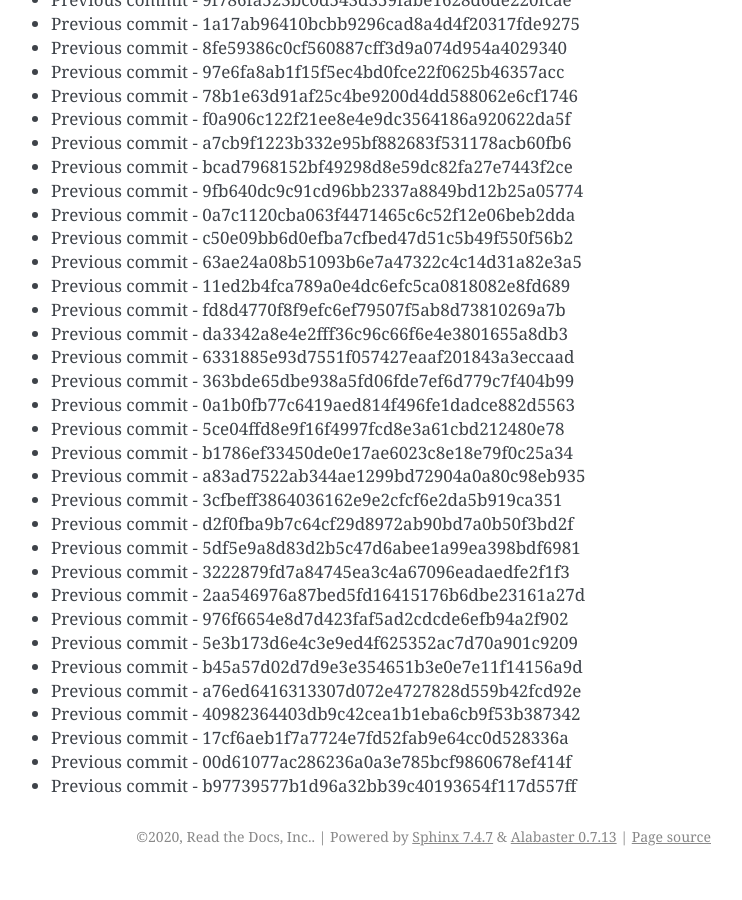
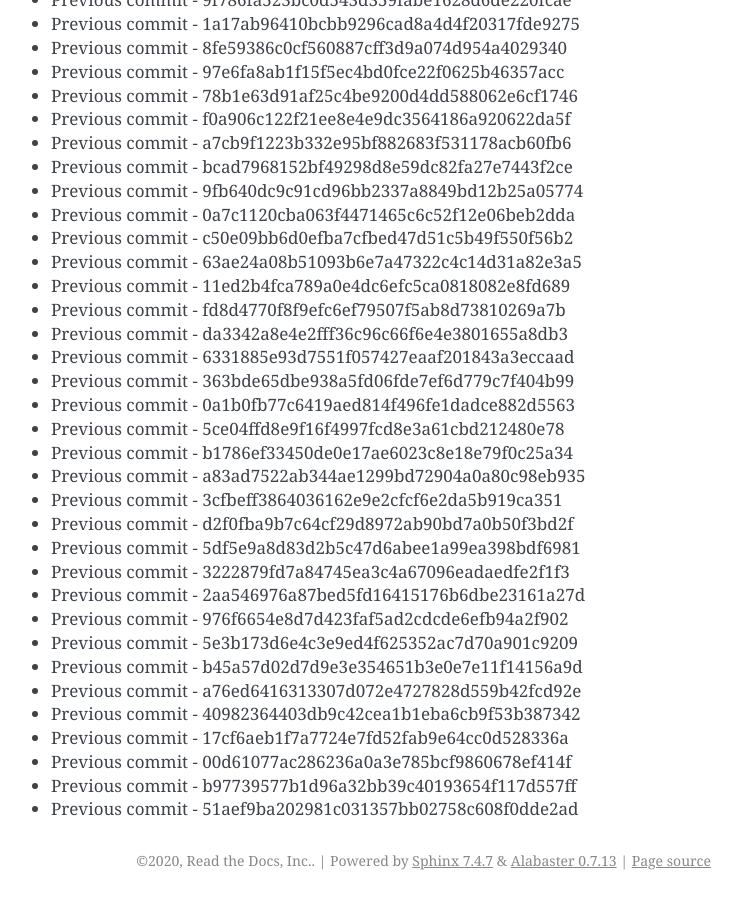
Before and after one commit to readthedocs/rtd-git-stresstest, a Sphinx documentation site: the page built from docs/updates.rst, in a window 1280 px wide and 900 px high, scrolled down 105290 px. Shown: the whole window, without its empty margins (399-1141 px from the left). Built offline with Sphinx 7.4.7, drawn with Linux system fonts in a browser that asks for light colours; before the commit the page ends 106166 px from its top, so only the background shows below that.

Commit message:
Generating commit from previous: 51aef9ba202981c031357bb02758c608f0dde2ad

```diff
--- a/docs/updates.rst
+++ b/docs/updates.rst
@@ -4456,3 +4456,4 @@ It can be tested for any performance characteristics.
 * Previous commit - 17cf6aeb1f7a7724e7fd52fab9e64cc0d528336a
 * Previous commit - 00d61077ac286236a0a3e785bcf9860678ef414f
 * Previous commit - b97739577b1d96a32bb39c40193654f117d557ff
+* Previous commit - 51aef9ba202981c031357bb02758c608f0dde2ad
```
